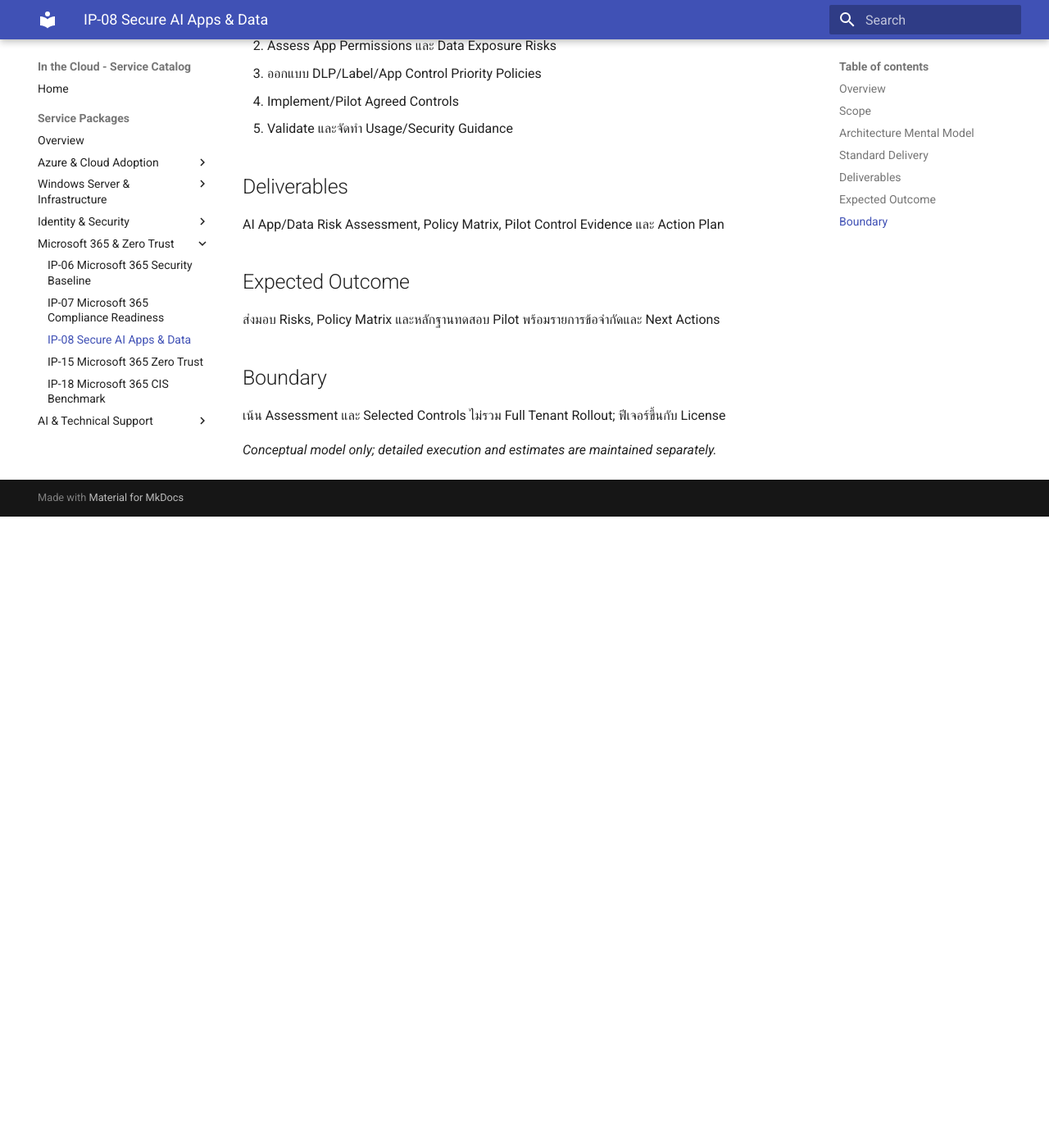
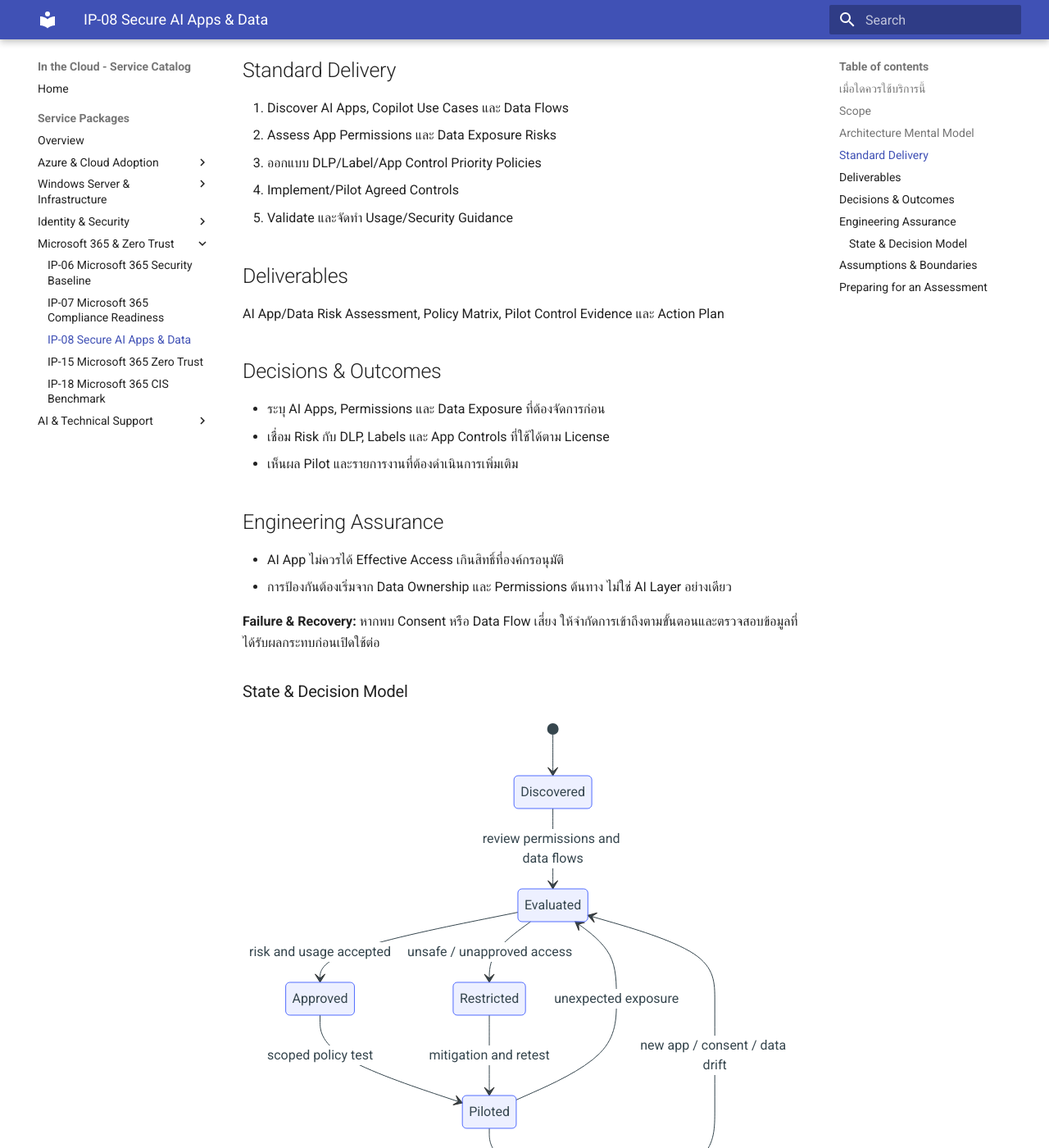
Before and after one commit to inthecloudth/service-catalog, an MkDocs documentation site: the page built from docs/services/ip-08-secure-ai-apps-data.md, in a window 1280 px wide and 1400 px high, scrolled down 825 px. Shown: the whole window at 82% size. Built offline with MkDocs 1.6.1 and Material for MkDocs 9.7.7, drawn with Linux system fonts in a browser that asks for light colours; before the commit the page ends 1455 px from its top, so only the background shows below that; some of the changed text lies outside the part shown.

Commit message:
docs(catalog): decision-focused service IP-08 with system behavior and assurance

````diff
--- a/docs/services/ip-08-secure-ai-apps-data.md
+++ b/docs/services/ip-08-secure-ai-apps-data.md
@@ -1,10 +1,14 @@
 # Microsoft 365 Zero Trust – Secure AI Apps & Data
 
-*Reusable technical service package*
+> **IP-08 | Repeatable Service Package**
 
-## Overview
+**ผลลัพธ์ที่มุ่งหวัง:** ประเมินและจำกัดความเสี่ยงจาก AI Apps/Copilot และการเข้าถึงข้อมูลบน Microsoft 365
 
-ประเมินและจำกัดความเสี่ยงจาก AI Apps/Copilot และการเข้าถึงข้อมูลบน Microsoft 365
+## เมื่อใดควรใช้บริการนี้
+
+- มีการใช้ AI/Copilot และ OAuth Apps แต่ยังไม่เห็นเส้นทางเข้าถึงข้อมูลองค์กร
+- กังวล Oversharing, Consent และการนำข้อมูลอ่อนไหวออกนอกขอบเขต
+- ต้องการ Policy Pilot ที่ไม่กระทบการใช้งานเกินจำเป็น
 
 ## Scope
 
@@ -48,12 +52,44 @@ flowchart LR
 
 AI App/Data Risk Assessment, Policy Matrix, Pilot Control Evidence และ Action Plan
 
-## Expected Outcome
+## Decisions & Outcomes
 
-ส่งมอบ Risks, Policy Matrix และหลักฐานทดสอบ Pilot พร้อมรายการข้อจำกัดและ Next Actions
+- ระบุ AI Apps, Permissions และ Data Exposure ที่ต้องจัดการก่อน
+- เชื่อม Risk กับ DLP, Labels และ App Controls ที่ใช้ได้ตาม License
+- เห็นผล Pilot และรายการงานที่ต้องดำเนินการเพิ่มเติม
 
-## Boundary
+## Engineering Assurance
+
+- AI App ไม่ควรได้ Effective Access เกินสิทธิ์ที่องค์กรอนุมัติ
+- การป้องกันต้องเริ่มจาก Data Ownership และ Permissions ต้นทาง ไม่ใช่ AI Layer อย่างเดียว
+
+**Failure & Recovery:** หากพบ Consent หรือ Data Flow เสี่ยง ให้จำกัดการเข้าถึงตามขั้นตอนและตรวจสอบข้อมูลที่ได้รับผลกระทบก่อนเปิดใช้ต่อ
+
+### State & Decision Model
+
+```mermaid
+stateDiagram-v2
+  [*] --> Discovered
+  Discovered --> Evaluated: review permissions and data flows
+  Evaluated --> Approved: risk and usage accepted
+  Evaluated --> Restricted: unsafe / unapproved access
+  Approved --> Piloted: scoped policy test
+  Restricted --> Piloted: mitigation and retest
+  Piloted --> Monitored: control validation passes
+  Piloted --> Evaluated: unexpected exposure
+  Monitored --> Evaluated: new app / consent / data drift
+  Monitored --> [*]
+```
+
+## Assumptions & Boundaries
 
 เน้น Assessment และ Selected Controls ไม่รวม Full Tenant Rollout; ฟีเจอร์ขึ้นกับ License
 
 *Conceptual model only; detailed execution and estimates are maintained separately.*
+
+## Preparing for an Assessment
+
+กำหนดระบบและผู้รับผิดชอบที่เกี่ยวข้อง พร้อมข้อกำหนดการเข้าถึงและ Change Window เพื่อยืนยัน Scope, Validation และ Acceptance Criteria ก่อนเริ่มงาน
+
+---
+*Architecture และ State Models เป็นแบบจำลองเชิงแนวคิด ไม่ใช่ Production Topology ขององค์กรใดองค์กรหนึ่ง*
````
